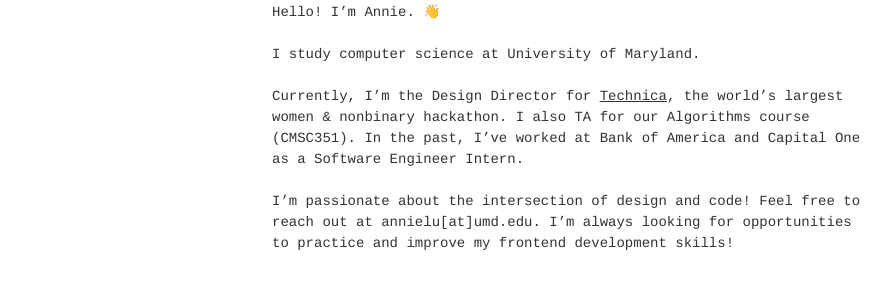
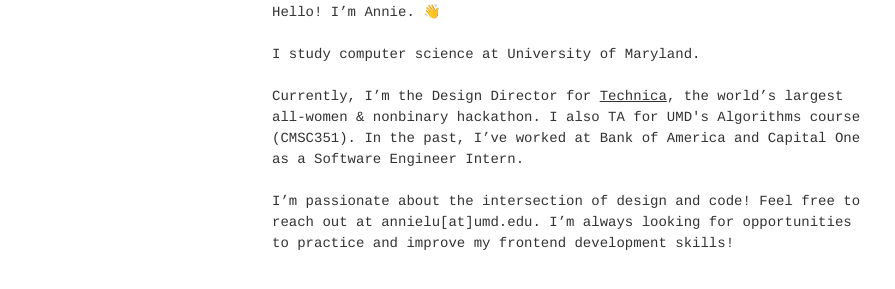
Before and after one commit to annie-lu/annie-lu.github.io, a Jekyll site: the page built from index.html, in a window 1280 px wide. Shown: the part 502-791 px from the top of the page, without its empty margins (96-991 px from the left). Built offline with Jekyll 4.4.1, drawn with Linux system fonts in a browser that asks for light colours.

Commit message:
Update index.html

```diff
--- a/index.html
+++ b/index.html
@@ -12,7 +12,7 @@ title: About
       Hello! I’m Annie. 👋<br/> <br/>
 I study computer science at University of Maryland.
 <br/> <br/>
-Currently, I’m the Design Director for <a href="https://gotechnica.org" class="link underline black-80 bg-animate hover-bg-washed-red"> Technica</a>, the world’s largest women & nonbinary hackathon. I also TA for our Algorithms course (CMSC351). In the past, I’ve worked at Bank of America and Capital One as a Software Engineer Intern.
+Currently, I’m the Design Director for <a href="https://gotechnica.org" class="link underline black-80 bg-animate hover-bg-washed-red"> Technica</a>, the world’s largest all-women & nonbinary hackathon. I also TA for UMD's Algorithms course (CMSC351). In the past, I’ve worked at Bank of America and Capital One as a Software Engineer Intern.
 <br/> <br/>
 I’m passionate about the intersection of design and code! Feel free to reach out at annielu[at]umd.edu. I’m always looking for opportunities to practice and improve my frontend development skills!
 
```
